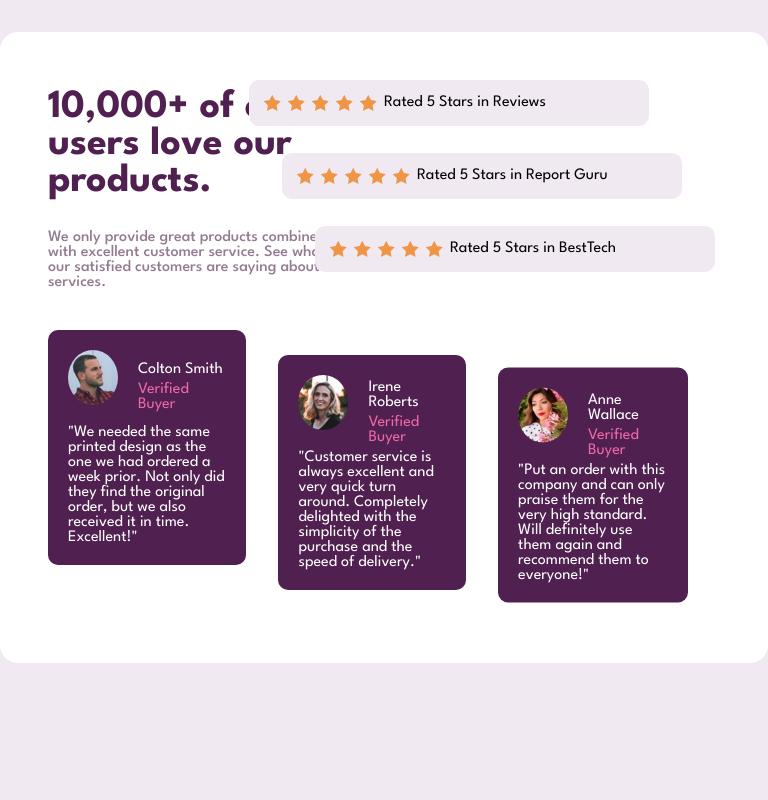
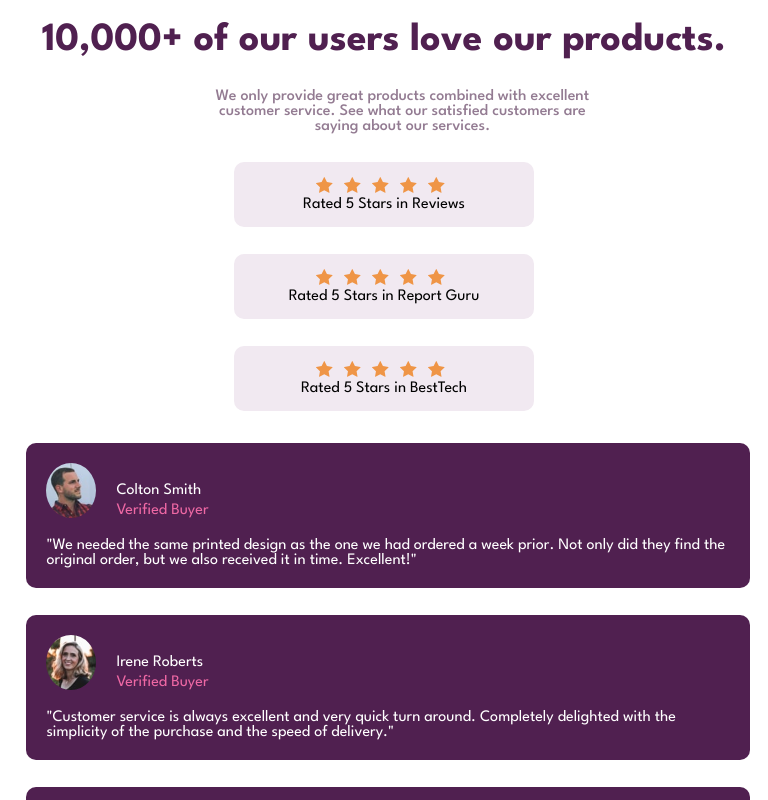
Before and after one commit to klopeq/Social-proof-section, a plain HTML site: page index.html in a window 768 px wide. Shown: the top 800 px of the page. Drawn offline with Linux system fonts and the light colour scheme.

Commit message:
Update styles.css

```diff
--- a/styles.css
+++ b/styles.css
@@ -141,7 +141,7 @@ body {
     font-weight: 400;
 }
 
-@media (max-width:400px) {
+@media (min-width: 0px ) and (max-width:500px) {
     body {
         overflow-y: auto;
         background-color: #fff;
@@ -151,6 +151,7 @@ body {
         height: auto;
         margin: 0;
         border-radius: 0;
+        padding: 1.4rem;
     }
 
     .container .heading-section {
@@ -189,7 +190,66 @@ body {
     .container .boxes .box-1,
     .container .boxes .box-2,
     .container .boxes .box-3 {
-        margin: 0 0 1.7rem 0;
-        transform: translateX(20px);
+        margin-bottom: 1.7rem;
+         transform: translateX(4px);
+        margin-right: 0;
+  }
+}
+
+@media (min-width: 501px) and (max-width: 1000px) {
+    body {
+        overflow-y: auto;
+        background-color: #fff;
     }
+
+    .container {
+        height: auto;
+        margin: 0;
+        border-radius: 0;
+        padding: 1.4rem;
+    }
+
+    .container .heading-section {
+        display: block;
+        margin-bottom: 2rem;
+    }
+
+    .container .heading-section .right-section h1 {
+        text-align: center;
+        width: 100%;
+
+    }
+
+    .container .heading-section .right-section p {
+        width: 100%;
+        transform: translateX(180px);
+        text-align: center;
+    }
+
+    .container .heading-section .left-section .primary-box,
+    .container .heading-section .left-section .secondly-box,
+    .container .heading-section .left-section .third-box {
+        display: block;
+        width: 300px;
+        text-align: center;
+        margin: 1.7rem auto;
+    }
+
+    .container .heading-section .left-section .primary-box,
+    .container .heading-section .left-section .secondly-box,
+    .container .heading-section .left-section .third-box  {
+        transform: translateX(0);
+    }
+
+    .container .boxes {
+        display: block;
+    }
+
+    .container .boxes .box-1,
+    .container .boxes .box-2,
+    .container .boxes .box-3 {
+        margin-bottom: 1.7rem;
+         transform: translateX(4px);
+        margin-right: 0;
+  }
 }
```
